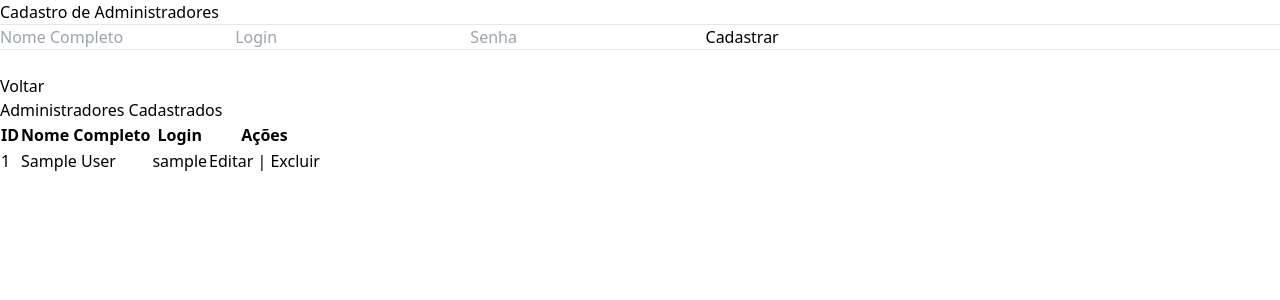
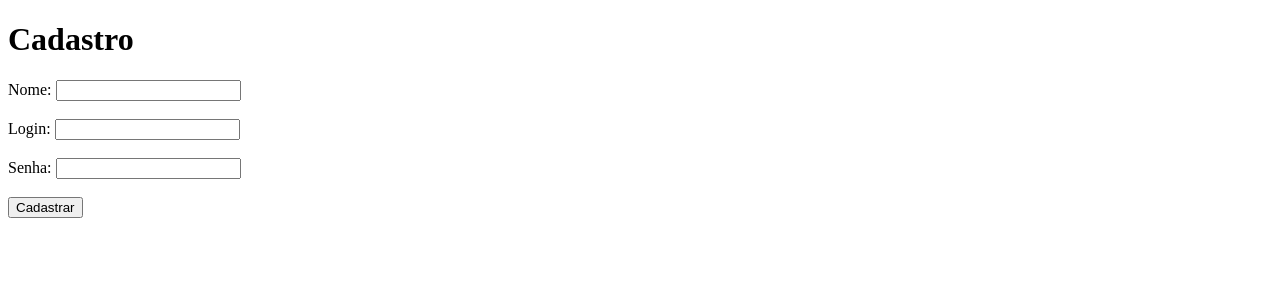
Before and after one commit to SamuelSantosALC/Crud, a PHP site: page /cadastroadmin.php in a window 1280 px wide. Shown: the top 300 px of the page. Run offline with PHP 8.4, Linux system fonts and the light colour scheme; the visitor is signed in with stand-in values (Sample User, id 1); some libraries are stand-ins or nearby versions.

Commit message:
Add files via upload

```diff
--- a/cadastroadmin.php
+++ b/cadastroadmin.php
@@ -1,88 +1,52 @@
-<?php
-session_start();
-if (!isset($_SESSION['admin'])) {
-    header('Location: login.php');
-    exit;
-}
-?>
 <!DOCTYPE html>
 <html lang="en">
 <head>
     <meta charset="UTF-8">
     <meta name="viewport" content="width=device-width, initial-scale=1.0">
-    <title>Meu Sistema</title>
-      <script src="https://cdn.tailwindcss.com"></script>
+    <title>Adega Control</title>
 </head>
 <body>
-    <form action="?act=save" method="POST" name="form1">
-        <h1>Cadastro de Administradores</h1>
-        <hr>
-        <input type="hidden" name="id">
-        <input type="text" name="nomecompleto" placeholder="Nome Completo"/>
-        <input type="text" name="login" placeholder="Login"/>
-        <input type="password" name="senha" placeholder="Senha"/>
+    <h1>Cadastro</h1>
+    <form method="POST">
+    <label for="nome">Nome:</label>
+    <input type="text" name="nome" id="nome"><br><br>
 
-        <input type="submit" value="Cadastrar" />
-        <hr>
-        <br>
+    <label for="login">Login:</label>
+    <input type="text" name="login" id="login"><br><br>
+
+    <label for="senha">Senha:</label>
+    <input type="password" name="senha" id="senha" required><br><br>
+
+    <input type="submit" value="Cadastrar">
 </form>
-         <button onclick="window.location.href='dashboard.php'">Voltar</button>
+
 <?php
-$pdo = new PDO('mysql:host=localhost;dbname=crud', 'root', '');
-
-if (isset($_GET['act']) && $_GET['act'] === 'delete' && isset($_GET['id'])) {
-    $id = $_GET['id'];
-    $sql = "DELETE FROM usuarios WHERE id = :id";
-    $stmt = $pdo->prepare($sql);
-    $stmt->bindValue(':id', $id);
-    $stmt->execute();
-    exit;
-}
-
 if ($_SERVER['REQUEST_METHOD'] === 'POST') {
-        $nomecompleto = $_POST['nomecompleto'] ?? '';
+    // Pegando os dados enviados pelo formulário
+    $nome = $_POST['nome'] ?? '';
     $login = $_POST['login'] ?? '';
     $senha = $_POST['senha'] ?? '';
 
-     if (empty($nomecompleto) || empty($login) || empty($senha)) {
-        echo " Preencha todos os campos pra cadastrar";
+    // Validação: impede campos vazios
+    if (empty($nome) || empty($login) || empty($senha)) {
+        echo "Por favor, preencha todos os campos!";
     } else {
-        try {
-            $sql = "INSERT INTO usuarios (nomecompleto, login, senha) VALUES (:nomecompleto, :login, :senha)";
+        // Conexão com o banco de dados
+        $pdo = new PDO('mysql:host=localhost;dbname=crud', 'root', '');
+
+        // Aqui acontece a mágica: a senha é criptografada!
+        $senhaHash = password_hash($senha, PASSWORD_DEFAULT);
+        // Agora salvamos o hash da senha no banco, não a senha original
+        $sql = "INSERT INTO usuarios (nome, login, senha) VALUES (:nome, :login, :senha)";
         $stmt = $pdo->prepare($sql);
-            $stmt->bindValue(':nomecompleto', $nomecompleto);
+        $stmt->bindValue(':nome', $nome);
         $stmt->bindValue(':login', $login);
-            $stmt->bindValue(':senha', $senha);
+        $stmt->bindValue(':senha', $senhaHash); // Aqui vai o hash!
         $stmt->execute();
-        } catch (PDOException $e) {
-            echo "Erro ao cadastrar: " . $e->getMessage();
-        }
+
+        echo "Usuário cadastrado com sucesso!";
     }
 }
 ?>
-    <h2>Administradores Cadastrados</h2>
-    <table border="1">
-        <tr>
-            <th>ID</th>
-            <th>Nome Completo</th>
-            <th>Login</th>
-            <th>Ações</th>
-        </tr>
-        <?php
-        $sql = "SELECT id, nomecompleto, login FROM usuarios";
-        $stmt = $pdo->query($sql);
-        while ($row = $stmt->fetch(PDO::FETCH_ASSOC)) {
-            echo "<tr>";
-            echo "<td>" . htmlspecialchars($row['id']) . "</td>";
-            echo "<td>" . htmlspecialchars($row['nomecompleto']) . "</td>";
-            echo "<td>" . htmlspecialchars($row['login']) . "</td>";
-            echo "<td>
-                    <a href='?act=edit&id=" . ($row['id']) . "'>Editar</a> |
-                    <a href='?act=delete&id=" . ($row['id']) . "' onclick=\"return confirm('Tem certeza que deseja excluir?');\">Excluir</a>
-                  </td>";
-            echo "</tr>";
-        }
-        ?>
-    </table>
 </body>
 </html>
--- a/login.php
+++ b/login.php
@@ -34,7 +34,6 @@ if ($_SERVER['REQUEST_METHOD'] === 'POST') {
         <input type="password" name="senha" placeholder="Senha" required>
         <input type="submit" value="Entrar">
     </form>
-    <?php if (!empty($erro)) echo $erro; ?>
     <p><a href="index.php">Voltar para a página inicial</a></p>
 </body>
 </html>
```
Also changed, not shown: index.php (+0 -14 lines), Documentação/crud.sql (line endings or trailing spaces). Lines whose indentation alone changed are shown as unchanged.
